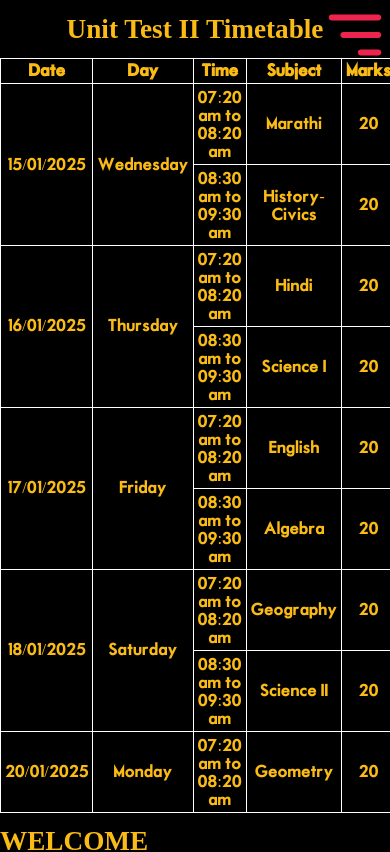
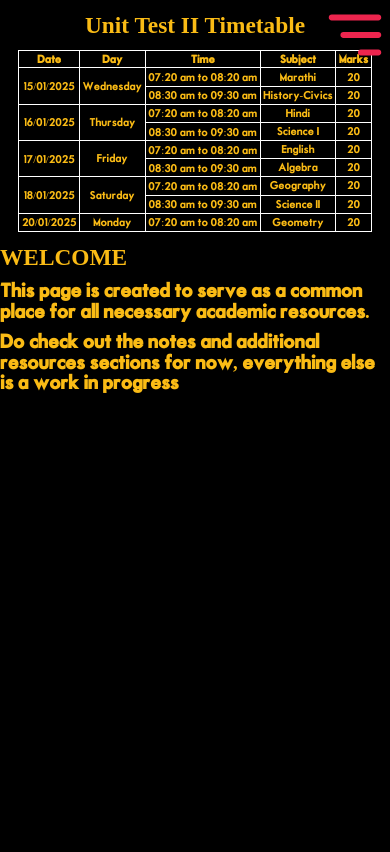
Before and after one commit to DhanushVDPT/sgvnext, a Next.js app: page / in a window 390 px wide. Shown: the top 852 px of the page. Built offline with nearby package versions, Linux system fonts and the light colour scheme; a web font is replaced by a local one.

Commit message:
Update global.css table phone adjust

```diff
--- a/styles/global.css
+++ b/styles/global.css
@@ -125,7 +125,7 @@ li a:visited{
 
 @media screen and (max-width:1107px){
     body{
-        font-size: 0.7em;
+        font-size: 0.6em;
     }
     #sidebar-active{
         display: none;
@@ -188,6 +188,9 @@ li a:visited{
 }
 
 @media screen and (max-width:535px){
+    th, td{
+        font-size: 0.8em;
+    }
     .subject{
         flex-direction: column;
         align-items: center;
```
